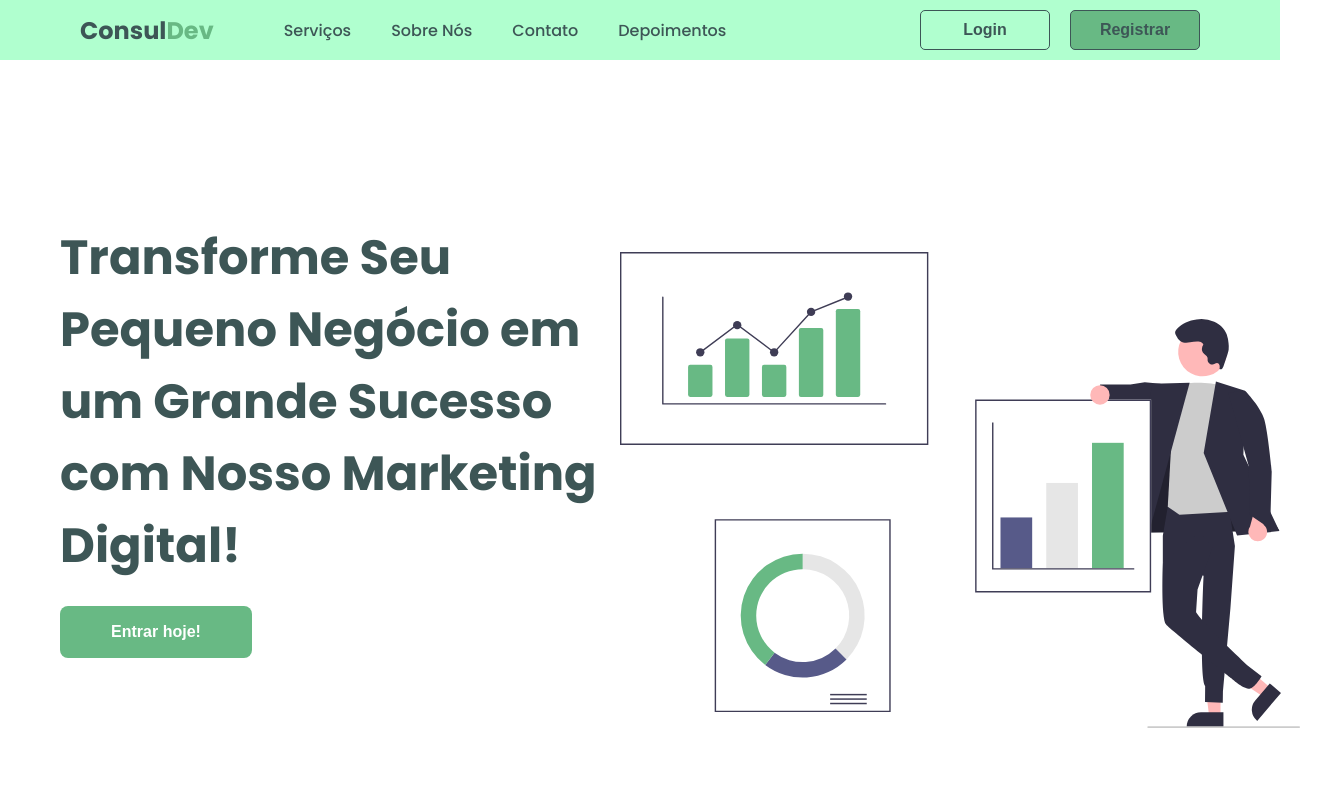
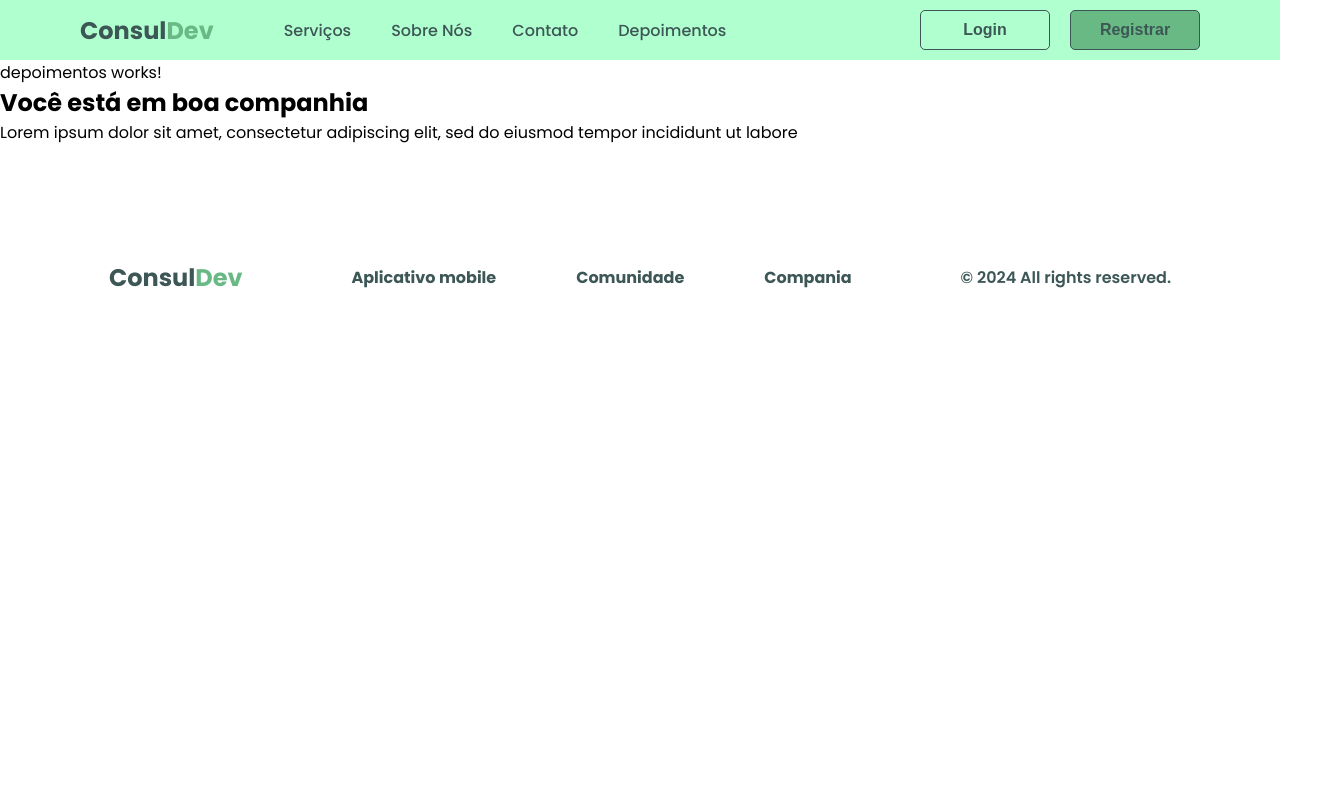
Before and after one commit to Vilelagb1/Landing-Page-Consultoria-MKT, an Angular app in the folder projeto-consultoria/: page /depoimentos in a window 1280 px wide. Before the commit this address led to /. Shown: the top 800 px of the page, 1326 px wide, since content can reach past the window. Built offline with nearby package versions, Linux system fonts and the light colour scheme.

Commit message:
depoimentos-separados

```diff
--- a/projeto-consultoria/src/app/app-routing.module.ts
+++ b/projeto-consultoria/src/app/app-routing.module.ts
@@ -1,7 +1,21 @@
 import { NgModule } from '@angular/core';
 import { RouterModule, Routes } from '@angular/router';
+import { DepoimentosComponent } from './components/depoimentos/depoimentos.component';
+import { AppComponent } from './app.component';
+import { HomeComponent } from './components/home/home.component';
 
-const routes: Routes = [];
+
+ export const routes: Routes = [
+  {
+    path: '',
+    component: HomeComponent
+  },
+
+  {
+    path: 'depoimentos',
+    component: DepoimentosComponent
+  }
+];
 
 @NgModule({
   imports: [RouterModule.forRoot(routes)],
--- a/projeto-consultoria/src/app/app.component.html
+++ b/projeto-consultoria/src/app/app.component.html
@@ -1 +1,5 @@
-<app-home></app-home>
+<app-header></app-header>
+
+<router-outlet></router-outlet>
+
+<app-footer></app-footer>
--- a/projeto-consultoria/src/app/app.module.ts
+++ b/projeto-consultoria/src/app/app.module.ts
@@ -1,7 +1,7 @@
 import { NgModule } from '@angular/core';
 import { BrowserModule, provideClientHydration } from '@angular/platform-browser';
 
-import { AppRoutingModule } from './app-routing.module';
+import { AppRoutingModule, routes } from './app-routing.module';
 import { AppComponent } from './app.component';
 import { HomeComponent } from './components/home/home.component';
 import { HeaderComponent } from './components/header/header.component';
@@ -10,6 +10,7 @@ import { ServicosContainerComponent } from './components/servicos-container/serv
 import { SubPageComponent } from './components/sub-page/sub-page.component';
 import { DepoimentosComponent } from './components/depoimentos/depoimentos.component';
 import { FooterComponent } from './components/footer/footer.component';
+import { provideRouter } from '@angular/router';
 
 @NgModule({
   declarations: [
@@ -27,7 +28,8 @@ import { FooterComponent } from './components/footer/footer.component';
     AppRoutingModule
   ],
   providers: [
-    provideClientHydration()
+    provideClientHydration(),
+    provideRouter(routes)
   ],
   bootstrap: [AppComponent]
 })
--- a/projeto-consultoria/src/app/components/depoimentos/depoimentos.component.html
+++ b/projeto-consultoria/src/app/components/depoimentos/depoimentos.component.html
@@ -1 +1,8 @@
+
+
 <p>depoimentos works!</p>
+
+<section class="depoimentos-section">
+    <h2>Você está em boa companhia</h2>
+    <p>Lorem ipsum dolor sit amet, consectetur adipiscing elit, sed do eiusmod tempor incididunt ut labore</p>
+  </section>
--- a/projeto-consultoria/src/app/components/depoimentos/depoimentos.component.ts
+++ b/projeto-consultoria/src/app/components/depoimentos/depoimentos.component.ts
@@ -1,4 +1,5 @@
 import { Component } from '@angular/core';
+
 
 @Component({
   selector: 'app-depoimentos',
--- a/projeto-consultoria/src/app/components/header/header.component.html
+++ b/projeto-consultoria/src/app/components/header/header.component.html
@@ -1,12 +1,12 @@
 <header>
-    <div class="logo-e-nav">
+    <div class="logo-e-nav" >
       <h2> Consul<span>Dev</span></h2>
       <nav>
         <ul>
           <li><a href="">Serviços</a></li>
           <li><a href="">Sobre Nós</a></li>
           <li><a href="">Contato</a></li>
-          <li><a href="">Depoimentos</a></li>
+          <li><a  routerLink="/depoimentos" routerLinkActive="active">Depoimentos</a></li>
         </ul>
 
       </nav>
--- a/projeto-consultoria/src/app/components/home/home.component.html
+++ b/projeto-consultoria/src/app/components/home/home.component.html
@@ -1,4 +1,4 @@
-<app-header></app-header>
+
 <main>
   <section class="hero-section">
     <div class="left-hero-section">
@@ -26,10 +26,7 @@
     <app-sub-page></app-sub-page>
   </section>
 
-  <section class="depoimentos-section">
-    <h2>Você está em boa companhia</h2>
-    <p>Lorem ipsum dolor sit amet, consectetur adipiscing elit, sed do eiusmod tempor incididunt ut labore</p>
-  </section>
+
 
   <section class="registrar-section">
     <h2>
@@ -39,6 +36,6 @@
     <button>Contate-nos</button>
   </section>
 
-  <app-footer></app-footer>
+
 
 </main>
```
Also changed, not shown: projeto-consultoria/src/app/app.component.ts (line endings or trailing spaces).
